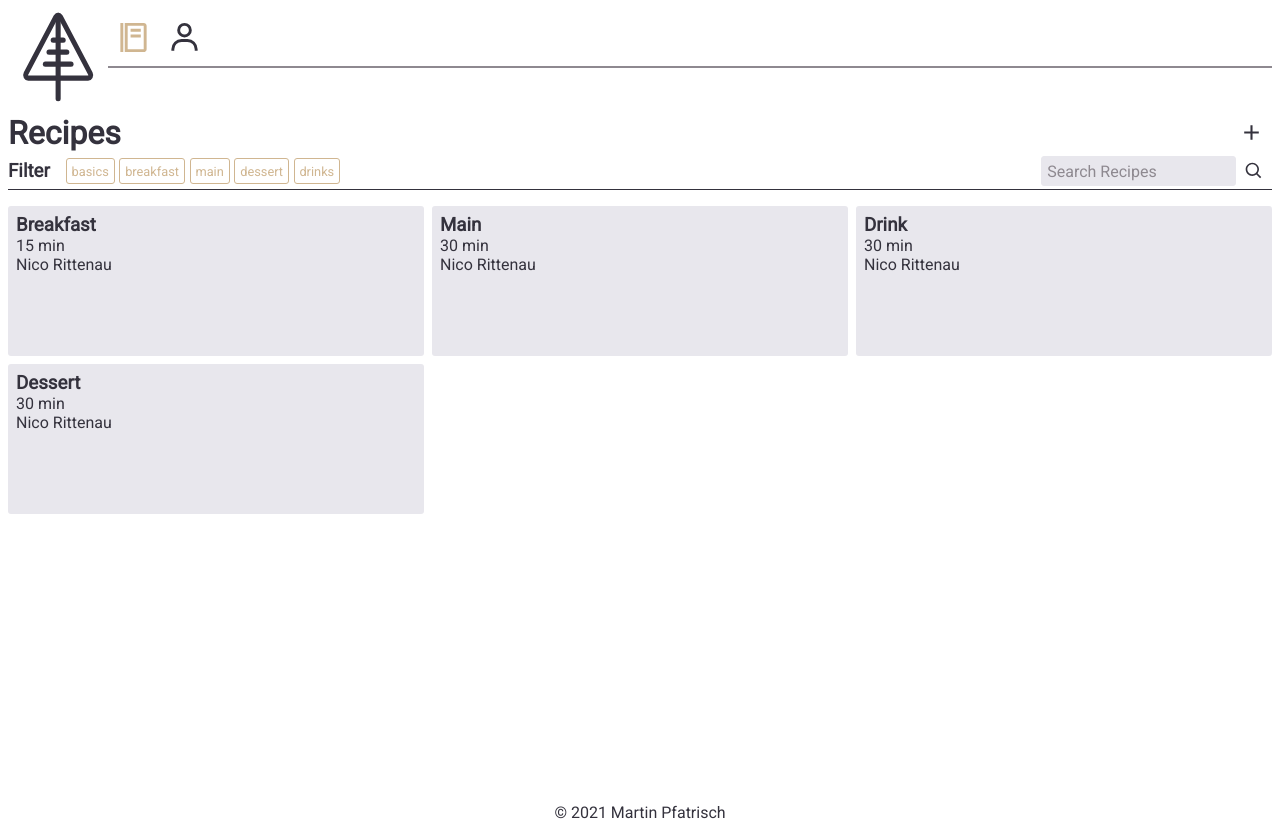
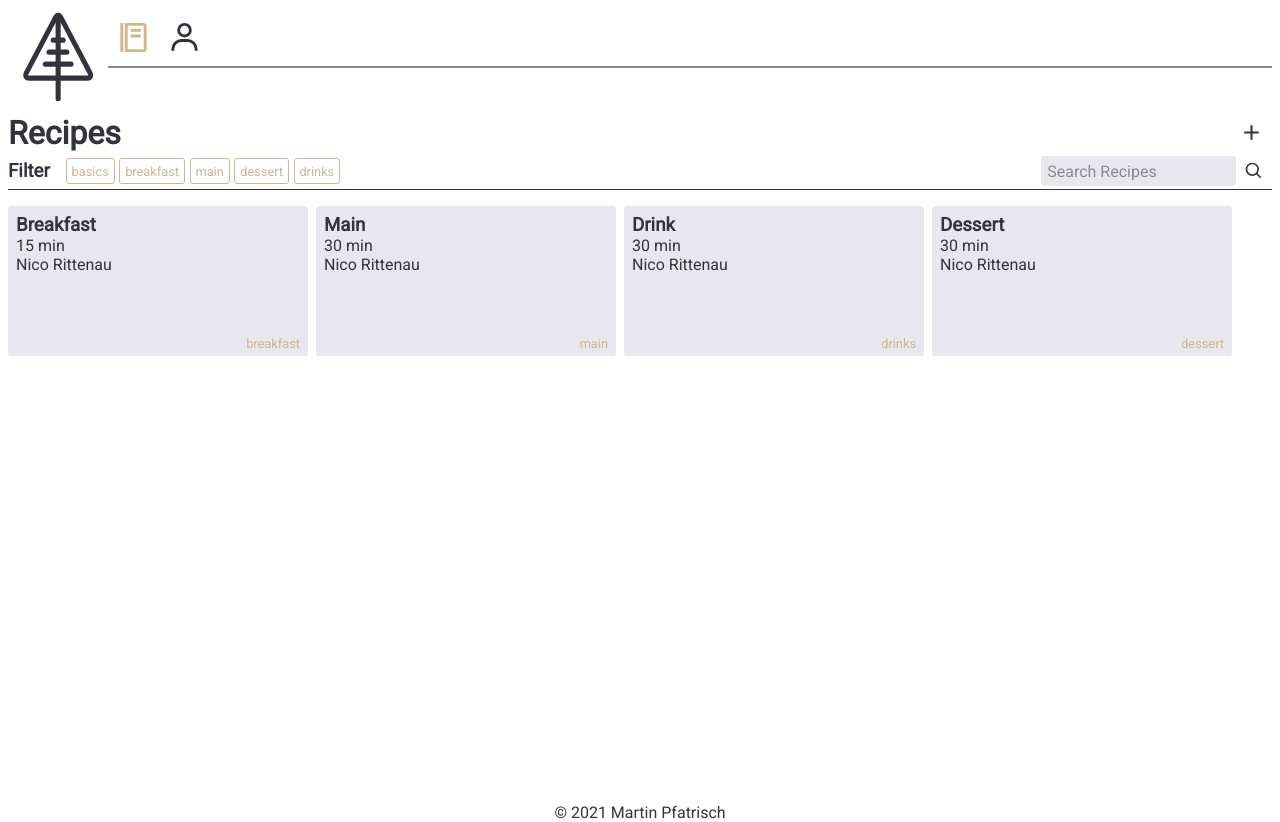
Before and after one commit to PfMartin/weGoNice, a React (Create React App) app in the folder frontend/: page / in a window 1280 px wide. Built offline with nearby package versions, Linux system fonts and the light colour scheme.

Commit message:
Added the recipe category to the RecipeCard

```diff
--- a/frontend/src/components/Recipes/RecipeCard/RecipeCard.css
+++ b/frontend/src/components/Recipes/RecipeCard/RecipeCard.css
@@ -1,4 +1,25 @@
+:root {
+  --accent: #0066cc;
+  --light-accent: #d0b691;
+  --light-grey: #e8e7ed;
+  --mid-grey: #8e8990;
+  --dark-grey: #34323d;
+  --white: #fff;
+}
+
+* {
+  margin: 0;
+  padding: 0;
+  box-sizing: border-box;
+  font-family: 'Roboto', sans-serif;
+}
+
+body {
+  color: var(--dark-grey);
+}
+
 .recipe-card {
+  position: relative;
   background: var(--light-grey);
   color: var(--dark-grey);
   height: 150px;
@@ -6,6 +27,7 @@
   /* border: 1px solid var(--dark-grey); */
   border-radius: 3px;
   transition: 0.5s;
+  min-width: 300px;
 }
 
 .recipe-card:hover {
@@ -13,3 +35,14 @@
   background: var(--mid-grey);
   color: var(--white);
 }
+
+.category-tag {
+  position: absolute;
+  text-align: center;
+  right: 0;
+  color: var(--light-accent);
+  font-size: 0.8rem;
+  padding: 0.3rem 0.5rem;
+  border-radius: 3px;
+  bottom: 0;
+}
--- a/frontend/src/components/Recipes/RecipeCard/RecipeCard.js
+++ b/frontend/src/components/Recipes/RecipeCard/RecipeCard.js
@@ -1,5 +1,6 @@
 import './RecipeCard.css';
 import React, { Fragment } from 'react';
+import PropTypes from 'prop-types';
 
 const RecipeCard = ({ recipe, filterTags }) => {
   /**
@@ -27,6 +28,7 @@ const RecipeCard = ({ recipe, filterTags }) => {
             {recipe.generalValueId.generalMeasureId.abbreviation}
           </p>
           <p>{recipe.referenceReferenceId.author.name}</p>
+          <p className="category-tag">{recipe.recipesCategoryId.title}</p>
         </div>
       ) : (
         ''
@@ -35,4 +37,9 @@ const RecipeCard = ({ recipe, filterTags }) => {
   );
 };
 
+RecipeCard.propTypes = {
+  recipe: PropTypes.object,
+  filterTags: PropTypes.object,
+};
+
 export default RecipeCard;
--- a/frontend/src/components/Recipes/RecipesOverview/RecipesOverview.css
+++ b/frontend/src/components/Recipes/RecipesOverview/RecipesOverview.css
@@ -32,6 +32,6 @@
 .content-section {
   margin-top: 1rem;
   display: grid;
-  grid-template-columns: repeat(3, 1fr);
+  grid-template-columns: repeat(5, 1fr);
   grid-gap: 0.5rem;
 }
```
Also changed, not shown: frontend/src/components/Recipes/RecipeCard/RecipeCard.md (+38 -0 lines).
